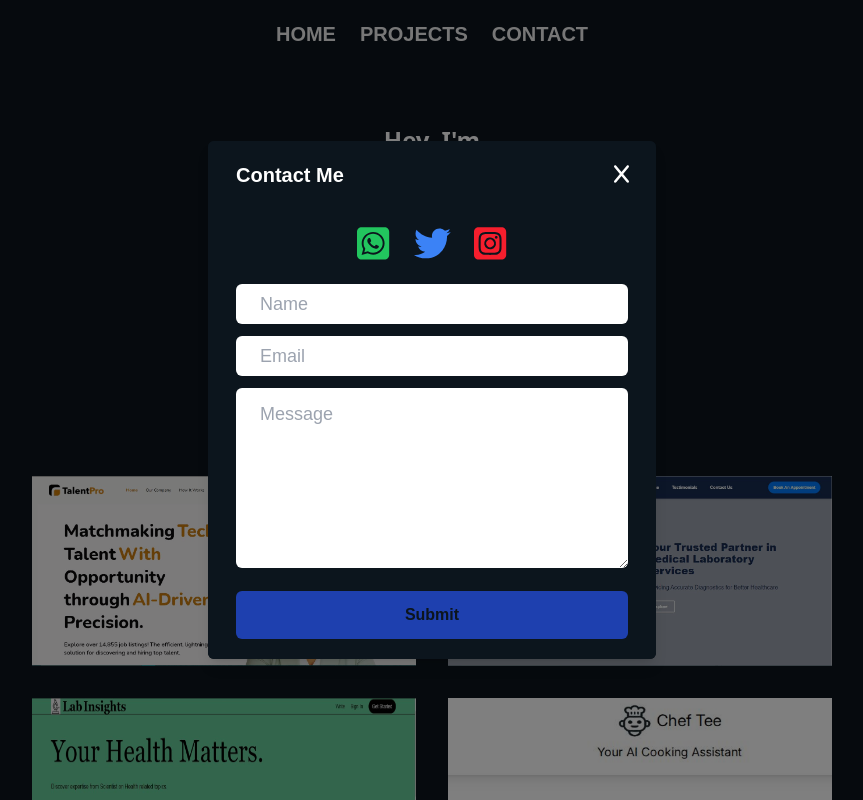
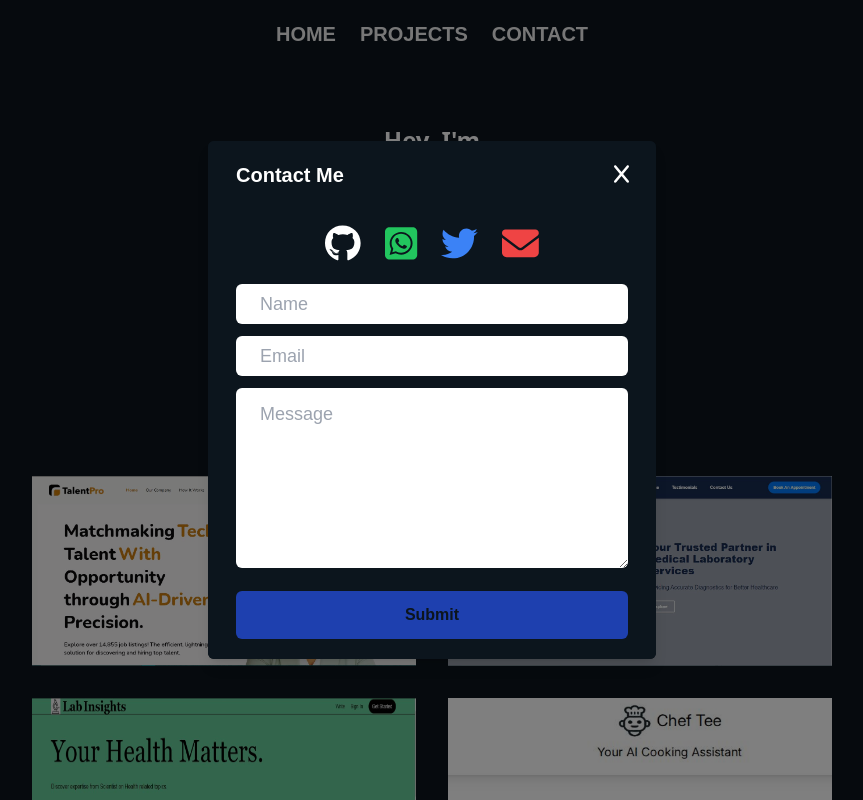
Before and after one commit to bukolaAce/taiwoportfoliowebsite, a React (Vite) app: page / in a window 1280 px wide. Both pictures are taken after a click on the link "CONTACT". Shown: the top 800 px of the page, without its empty margins (208-1071 px from the left). Built offline with nearby package versions, Linux system fonts and the light colour scheme.

Commit message:
add resume

```diff
--- a/src/Components/Contact.jsx
+++ b/src/Components/Contact.jsx
@@ -1,15 +1,17 @@
 import {
-  faInstagramSquare,
+  faGithub,
   faTwitter,
   faWhatsappSquare,
+
 } from "@fortawesome/free-brands-svg-icons";
+
 import { faX } from "@fortawesome/free-solid-svg-icons";
+import { faEnvelope } from "@fortawesome/free-solid-svg-icons/faEnvelope";
 import { FontAwesomeIcon } from "@fortawesome/react-fontawesome";
 import { useState } from "react";
 
 // eslint-disable-next-line react/prop-types
 const Contact = ({ openModal, handleModal }) => {
-
   const [input, setInput] = useState({
     Name: "",
     Email: "",
@@ -72,27 +74,32 @@ const Contact = ({ openModal, handleModal }) => {
                 )}
               </div>
               <div className="flex items-center justify-center mt-5 space-x-6">
+                <a href="https://github.com/bukolaAce">
+                  {" "}
+                  <FontAwesomeIcon
+                    icon={faGithub}
+                    className="text-[2.3rem] text-white"
+                  />
+                </a>
                 <a href="https://api.whatsapp.com/send?phone=+2348161195352&text=Hello, more information!">
                   <FontAwesomeIcon
                     className="text-[2.3rem] text-green-500"
                     icon={faWhatsappSquare}
                   />
                 </a>
+
                 <a href="https://www.twitter.com/bukoolarAce">
                   <FontAwesomeIcon
                     className="text-[2.3rem] text-blue-500"
                     icon={faTwitter}
                   />
                 </a>
-                <a href="https://www.instagram.com/bukoolarAce">
-                  {" "}
+                <a href="olasupobukolagmail.com">
                   <FontAwesomeIcon
-                    className="text-[2.3rem] text-[#F61E2D]"
-                    icon={faInstagramSquare}
+                    icon={faEnvelope}
+                    className="text-[2.3rem] text-red-500"
                   />
                 </a>
-
-
               </div>
               <form className="mt-5 space-y-3">
                 <input
```
